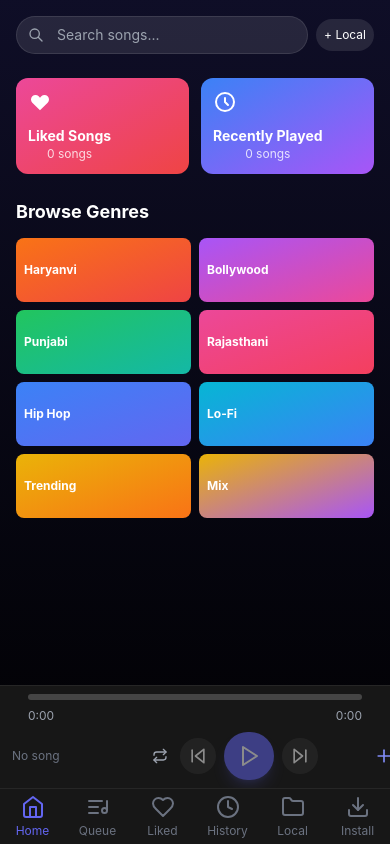
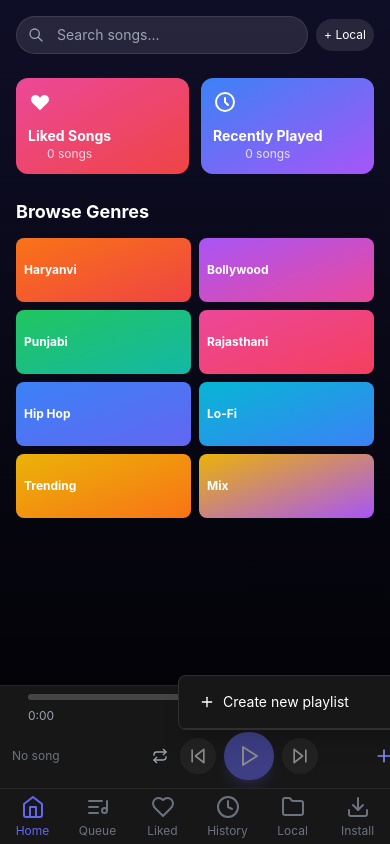
Before and after one commit to Mjangid2004/MforMusic, a Next.js app: page / in a window 390 px wide. Both pictures are taken after a click on the button 384 px from the left and 756 px from the top of the page. Built offline with nearby package versions, Linux system fonts and the light colour scheme.

Commit message:
Add + button menu to mobile view and refresh button in genres

```diff
--- a/src/components/NowPlaying.tsx
+++ b/src/components/NowPlaying.tsx
@@ -209,9 +209,39 @@ export default function NowPlaying() {
           <div className="flex-1 flex justify-center">
             <Controls />
           </div>
-          <button onClick={() => setShowPlaylistMenu(!showPlaylistMenu)} className="p-2 hover:bg-white/10 rounded-full flex-shrink-0 text-indigo-400">
-            <Plus className="w-5 h-5" />
-          </button>
+          <div className="relative">
+            <button onClick={() => setShowPlaylistMenu(!showPlaylistMenu)} className="p-2 hover:bg-white/10 rounded-full flex-shrink-0 text-indigo-400">
+              <Plus className="w-5 h-5" />
+            </button>
+            {showPlaylistMenu && (
+              <div className="absolute right-0 bottom-full mb-2 w-56 bg-neutral-900 rounded-lg shadow-xl border border-white/10 overflow-hidden z-[200]">
+                <div className="p-2 border-b border-white/10">
+                  <button onClick={() => setShowCreatePlaylist(true)} className="w-full text-left px-3 py-2 text-sm hover:bg-white/10 rounded flex items-center gap-2">
+                    <Plus className="w-4 h-4" />
+                    Create new playlist
+                  </button>
+                </div>
+                {state.playlists.length > 0 && (
+                  <div className="max-h-48 overflow-y-auto">
+                    {state.playlists.map((playlist) => (
+                      <button key={playlist.id} onClick={() => handleAddToPlaylist(playlist.id)} className="w-full text-left px-3 py-2 text-sm hover:bg-white/10 flex items-center justify-between">
+                        <span className="truncate">{playlist.name}</span>
+                        <span className="text-xs text-gray-500">{playlist.songs.length}</span>
+                      </button>
+                    ))}
+                  </div>
+                )}
+                {state.localSongs.length > 0 && (
+                  <div className="border-t border-white/10 p-2">
+                    <button onClick={() => handlePlayPlaylist(state.localSongs)} className="w-full text-left px-3 py-2 text-sm hover:bg-white/10 rounded flex items-center gap-2">
+                      <Play className="w-4 h-4" />
+                      Play local songs ({state.localSongs.length})
+                    </button>
+                  </div>
+                )}
+              </div>
+            )}
+          </div>
           <button onClick={() => currentSong && toggleFavorite(currentSong)} className="p-2 hover:bg-white/10 rounded-full flex-shrink-0">
             <Heart className={`w-5 h-5 ${liked ? "fill-red-500 text-red-500" : "text-white"}`} />
           </button>
```
